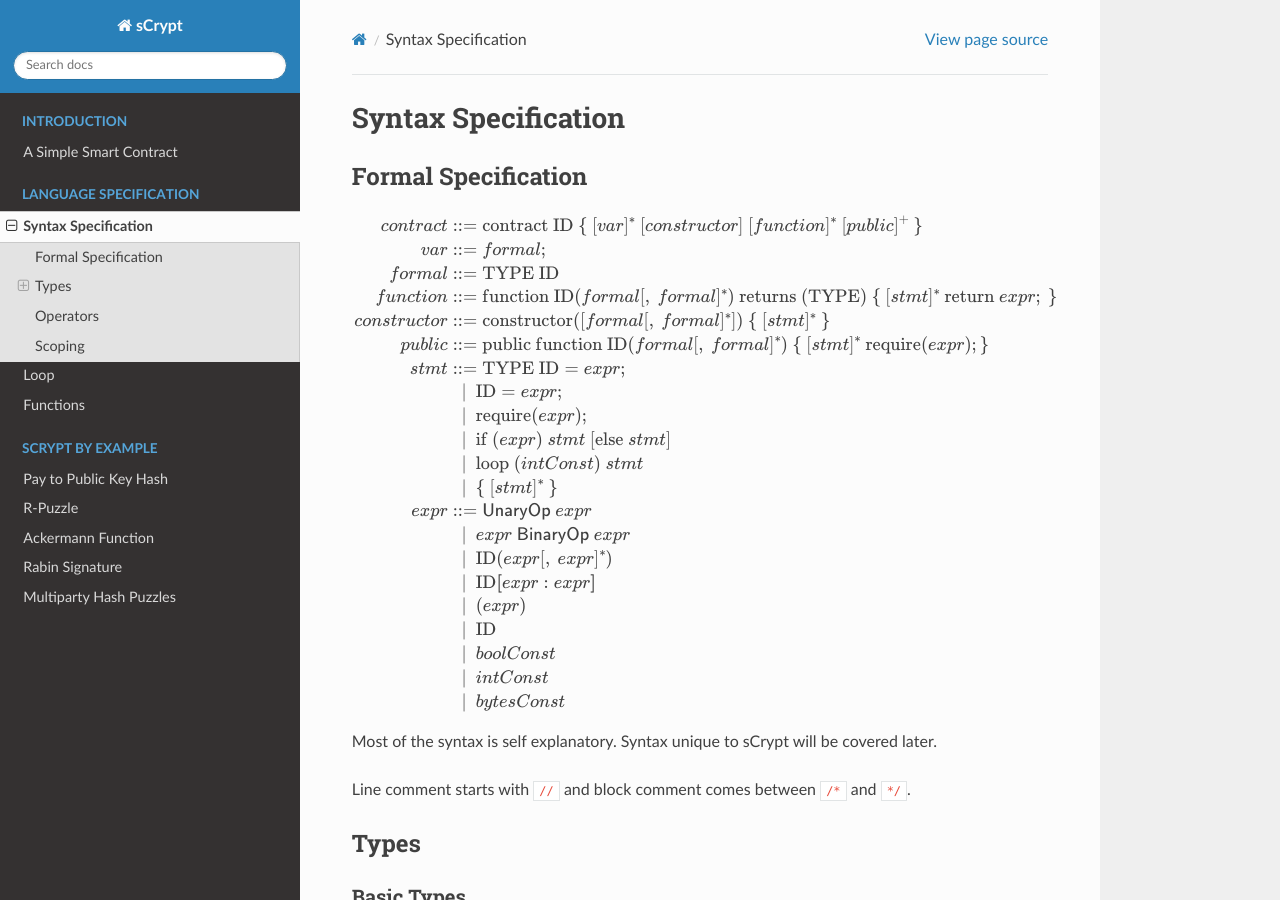
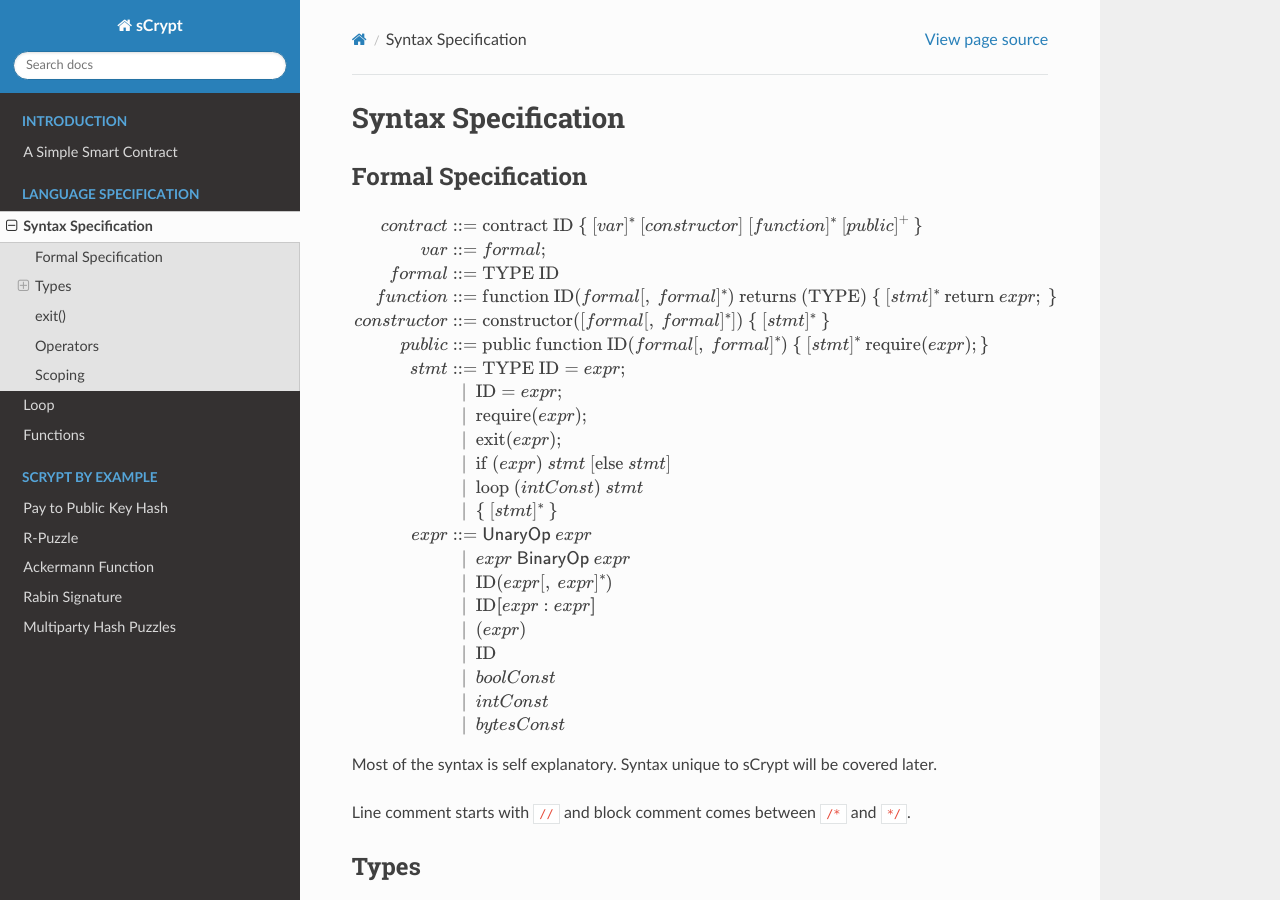
Before and after one commit to sCrypt-Inc/specification, a Sphinx documentation site: the page built from docs/syntax.rst, in a window 1280 px wide and 900 px high. Built offline with Sphinx 7.4.7 and the Read the Docs theme 2.0.0, drawn with Linux system fonts in a browser that asks for light colours; some of the changed lines change nothing that is shown; some of the changed text lies outside the part shown.

Commit message:
exit() statement

```diff
--- a/docs/syntax.rst
+++ b/docs/syntax.rst
@@ -16,6 +16,7 @@
     stmt &::= \mathrm{TYPE}\ \mathrm{ID} = expr;\\
             &\ \ \ |\ \ \mathrm{ID} = expr;\\
             &\ \ \ |\ \ \mathrm{require}(expr);\\
+            &\ \ \ |\ \ \mathrm{exit}(expr);\\
             &\ \ \ |\ \ \mathrm{if}\ (expr)\ stmt\ [\mathrm{else}\ stmt]\\
             &\ \ \ |\ \ \mathrm{loop}\ (intConst)\ stmt\\
             &\ \ \ |\ \ \{\ [stmt]^*\ \}\\
@@ -111,6 +112,28 @@
         Sha256 s = hash256(b"00112233445566778899aabbccddeeffffeeddccbbaa99887766554433221100");
 
 
+exit()
+======
+``exit(bool status);`` statement terminates contract execution. If ``status`` is ``true``, contract succeeds; otherwise, it fails.
+
+    .. code-block:: solidity
+
+      contract TestPositive {
+          int x;
+
+          constructor(int x) {
+              this.x = x;
+          }
+
+          public function equal(int y) {
+              if (y <= 0) {
+                exit(false);
+              }
+              require(y == this.x);
+          }
+      }
+
+
 Operators
 =========
 
```
